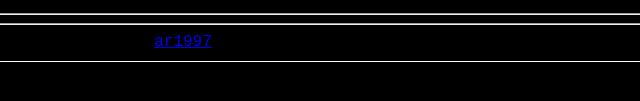
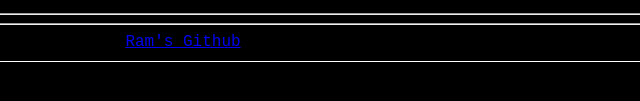
Before and after one commit to ar1997/pages, a plain HTML site: page about.html in a window 1280 px wide. Shown: the part 181-282 px from the top of the page, 457-1097 px from the left. Drawn offline with Linux system fonts and the light colour scheme.

Commit message:
New commit, test commit

```diff
--- a/about.html
+++ b/about.html
@@ -33,7 +33,7 @@
 				<hr>
 				<hr>
 				<div align="center">
-					<a href="https://github.com/ar1997" target="_blank">ar1997</a>
+					<a href="https://github.com/ar1997" target="_blank">Ram's Github</a>
 				</div>
 			</div>
 		</div>
```
